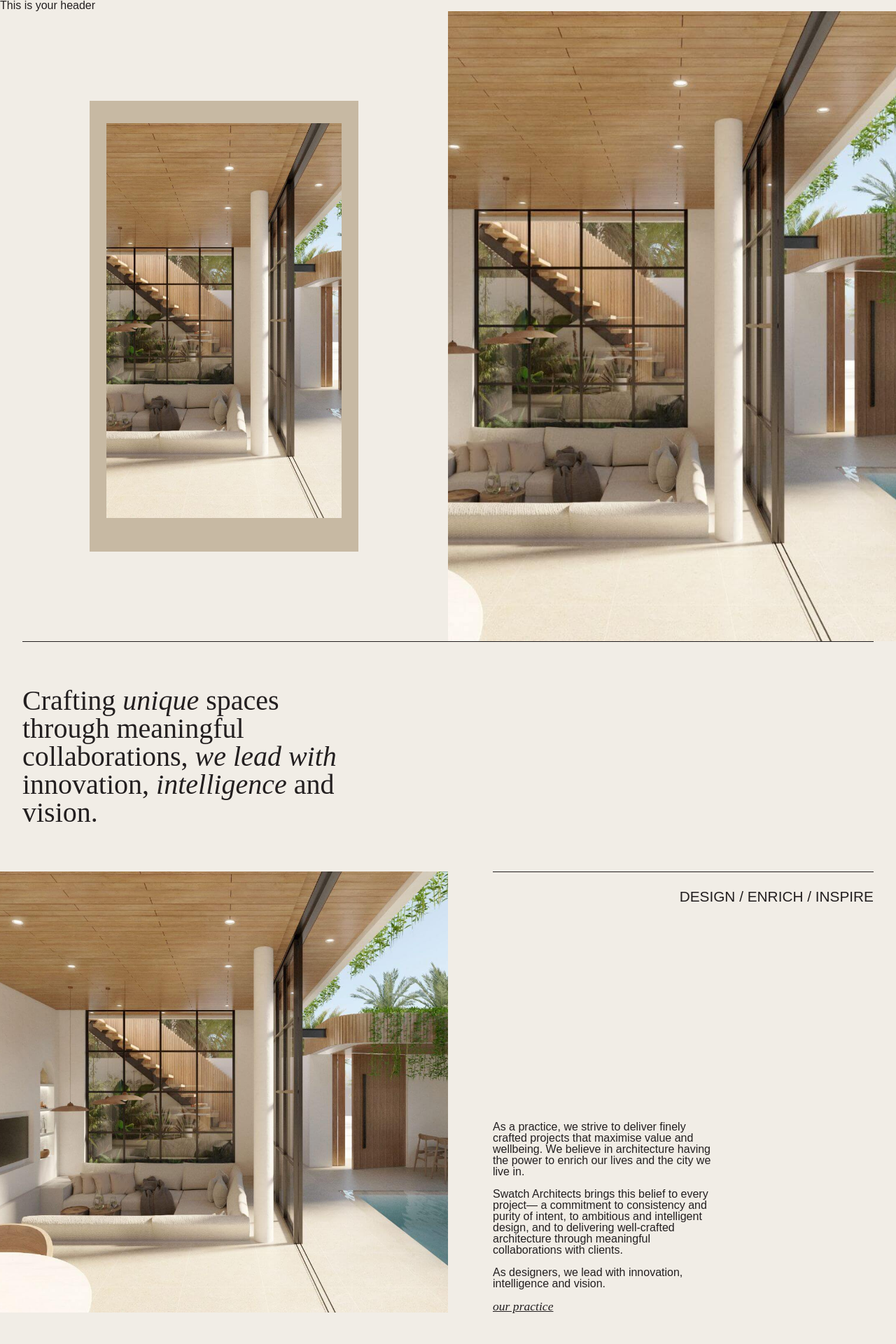
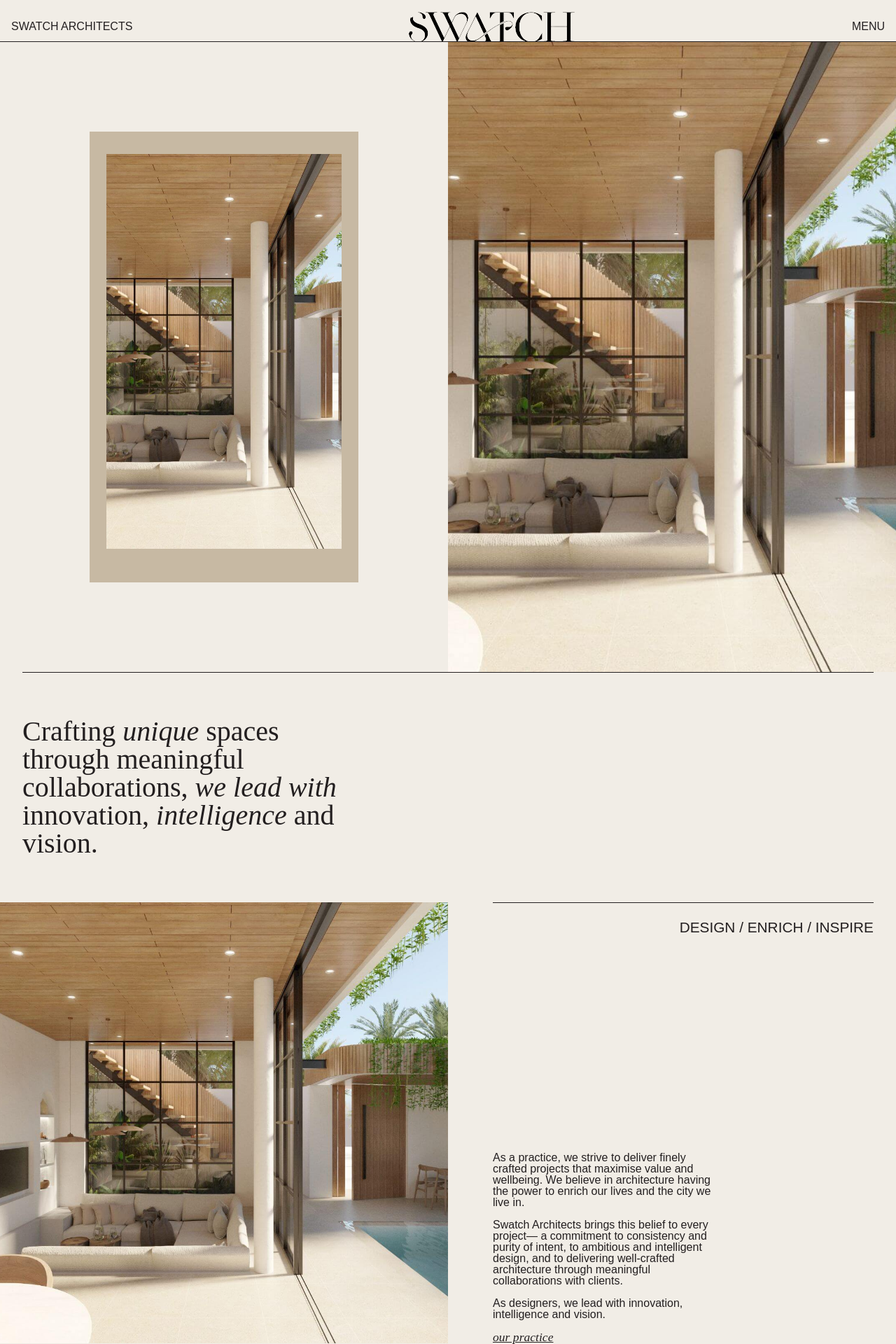
Before and after one commit to isabelleabbey/swatch-bali, a Jekyll site: the page built from index.html, in a window 1280 px wide. Shown: the top 1920 px of the page at 70% size. Built offline with Jekyll 4.4.1, drawn with Linux system fonts in a browser that asks for light colours; nearby versions of some CDN libraries; some web fonts are replaced.

Commit message:
incomplete nav

```diff
--- a/_layouts/default.html
+++ b/_layouts/default.html
@@ -9,7 +9,18 @@
 
 <body>
 
-    <header> This is your header </header>
+    <!-- Header -->
+    <header class="relative z-10 flex items-center justify-between pt-4 px-4 border-b border-dark">
+        <a href="#" class="uppercase">Swatch Architects</a>
+        <div class="flex-grow flex justify-center">
+            <a href="/index.html" class="text-center">
+                <img src="/images/temporary/logo-temp.png" class="inline-block">
+            </a>
+        </div>
+        <a href="#" class="uppercase">Menu</a>
+    </header>
+
+
 
     {{content}}
 
--- a/assets/css/style.css
+++ b/assets/css/style.css
@@ -533,14 +533,26 @@ p:last-child {
 .fixed {
   position: fixed;
 }
+.absolute {
+  position: absolute;
+}
+.relative {
+  position: relative;
+}
 .bottom-0 {
   bottom: 0px;
 }
 .left-0 {
   left: 0px;
 }
+.top-0 {
+  top: 0px;
+}
 .z-20 {
   z-index: 20;
+}
+.z-10 {
+  z-index: 10;
 }
 .m-2 {
   margin: 0.5rem;
@@ -583,8 +595,14 @@ p:last-child {
 .mt-auto {
   margin-top: auto;
 }
+.-mt-16 {
+  margin-top: -4rem;
+}
 .block {
   display: block;
+}
+.inline-block {
+  display: inline-block;
 }
 .flex {
   display: flex;
@@ -772,6 +790,9 @@ p:last-child {
 .pt-16 {
   padding-top: 4rem;
 }
+.pt-4 {
+  padding-top: 1rem;
+}
 .text-center {
   text-align: center;
 }
```
Also changed, not shown: images/temporary/logo-temp.png (added).
